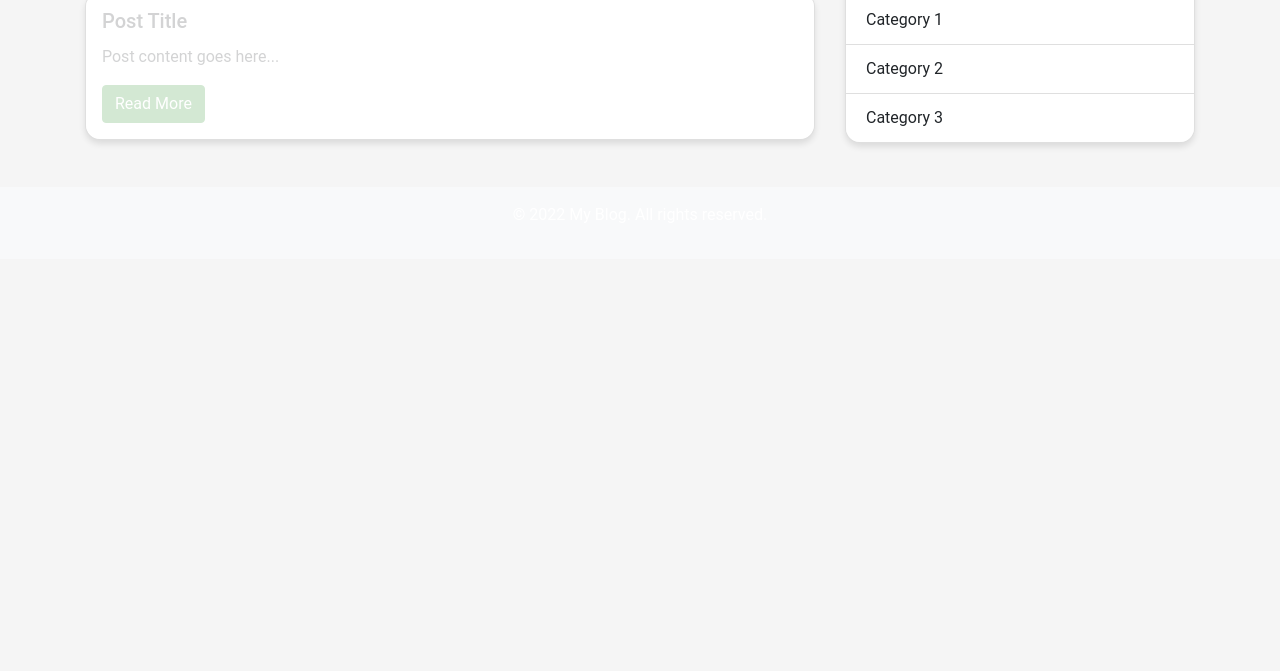
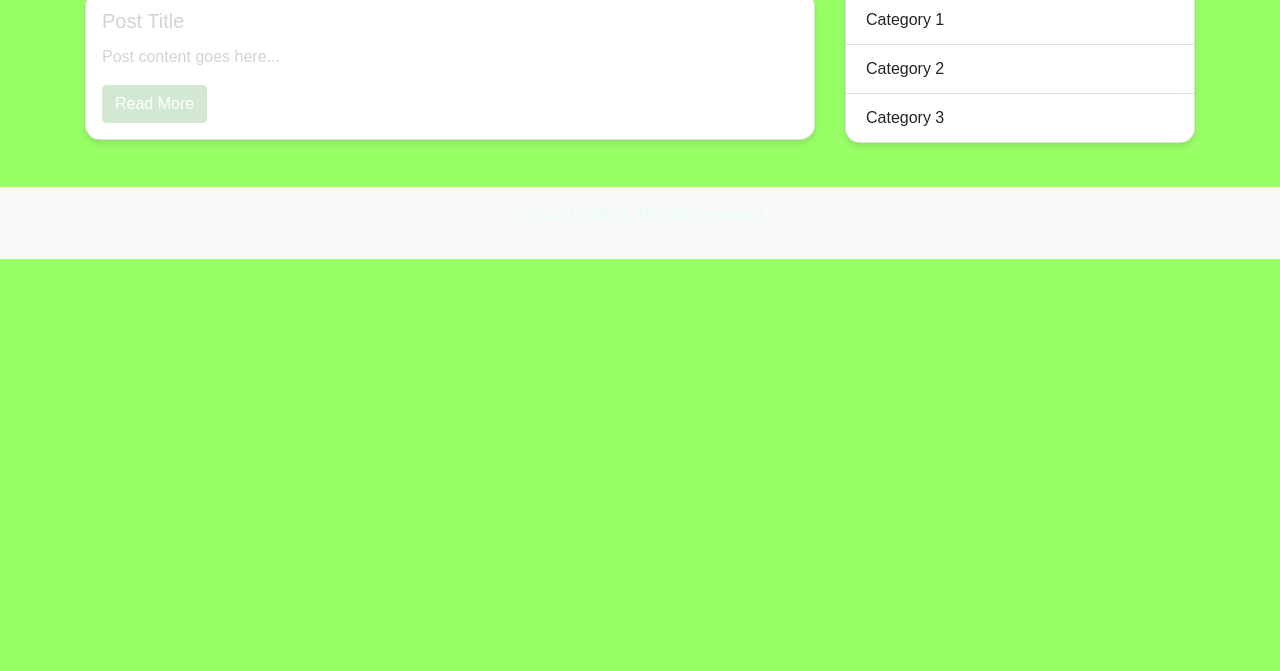
Before and after one commit to apepnefertum/hswtweb, a plain HTML site: page index.html in a window 1280 px wide. Shown: the part 129-800 px from the top of the page. Drawn offline with nearby package versions, Linux system fonts and the light colour scheme.

Commit message:
Update styles.css

```diff
--- a/styles.css
+++ b/styles.css
@@ -1,7 +1,8 @@
 body {
-    font-family: 'Roboto', sans-serif;
-    background-color: #f5f5f5;
+    font-family: 'Broadway', sans-serif;
+    background-color: #99ff66;
     margin-top: 19px;
+    color:
 }
 
 .navbar {
@@ -66,7 +67,7 @@ body {
 }
 
 footer {
-    background-color: #228b22;
-    color: #fff;
+    background-color: #003300;
+    color:  #e6ffee;
     margin-top: 20px;
 }
```
